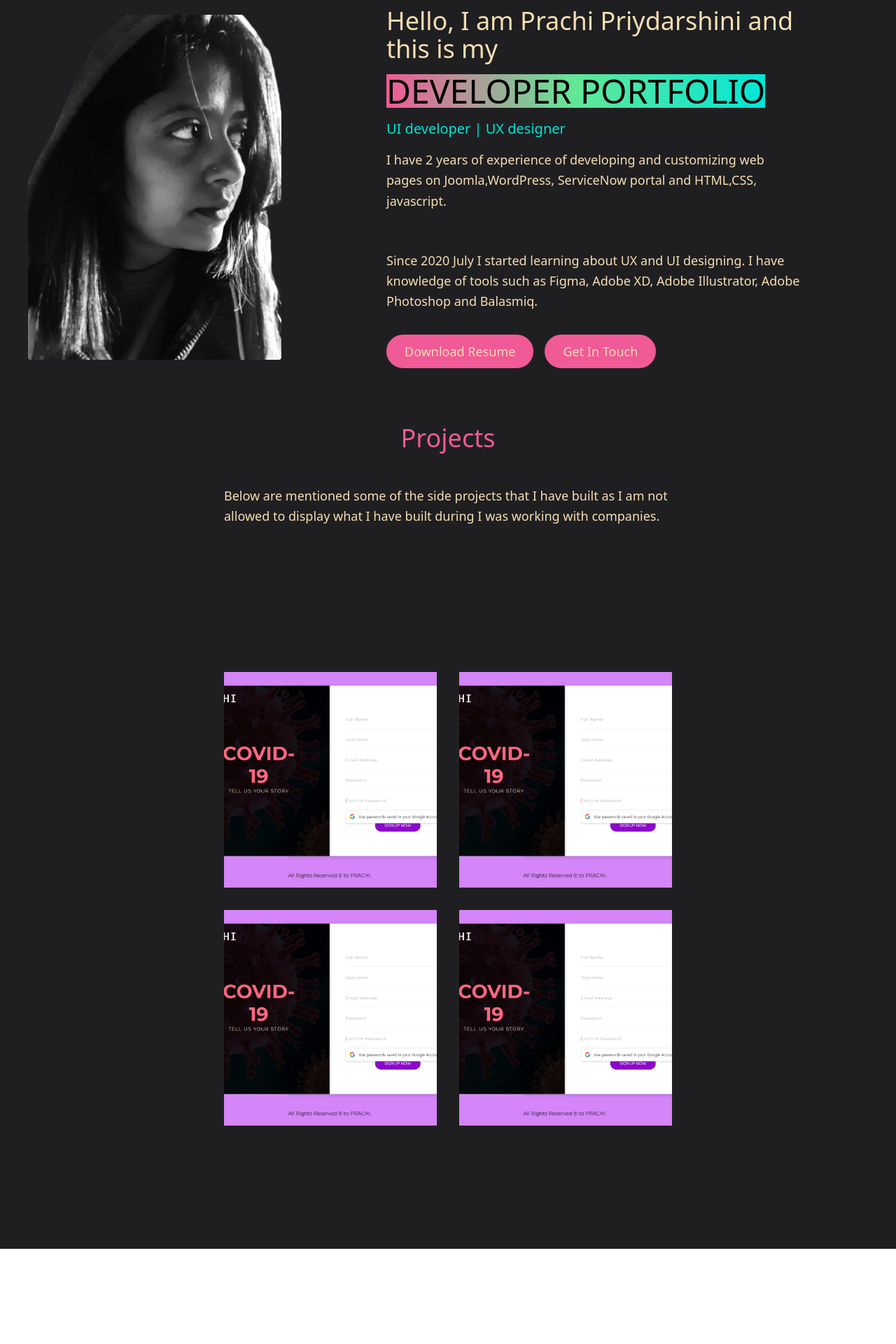
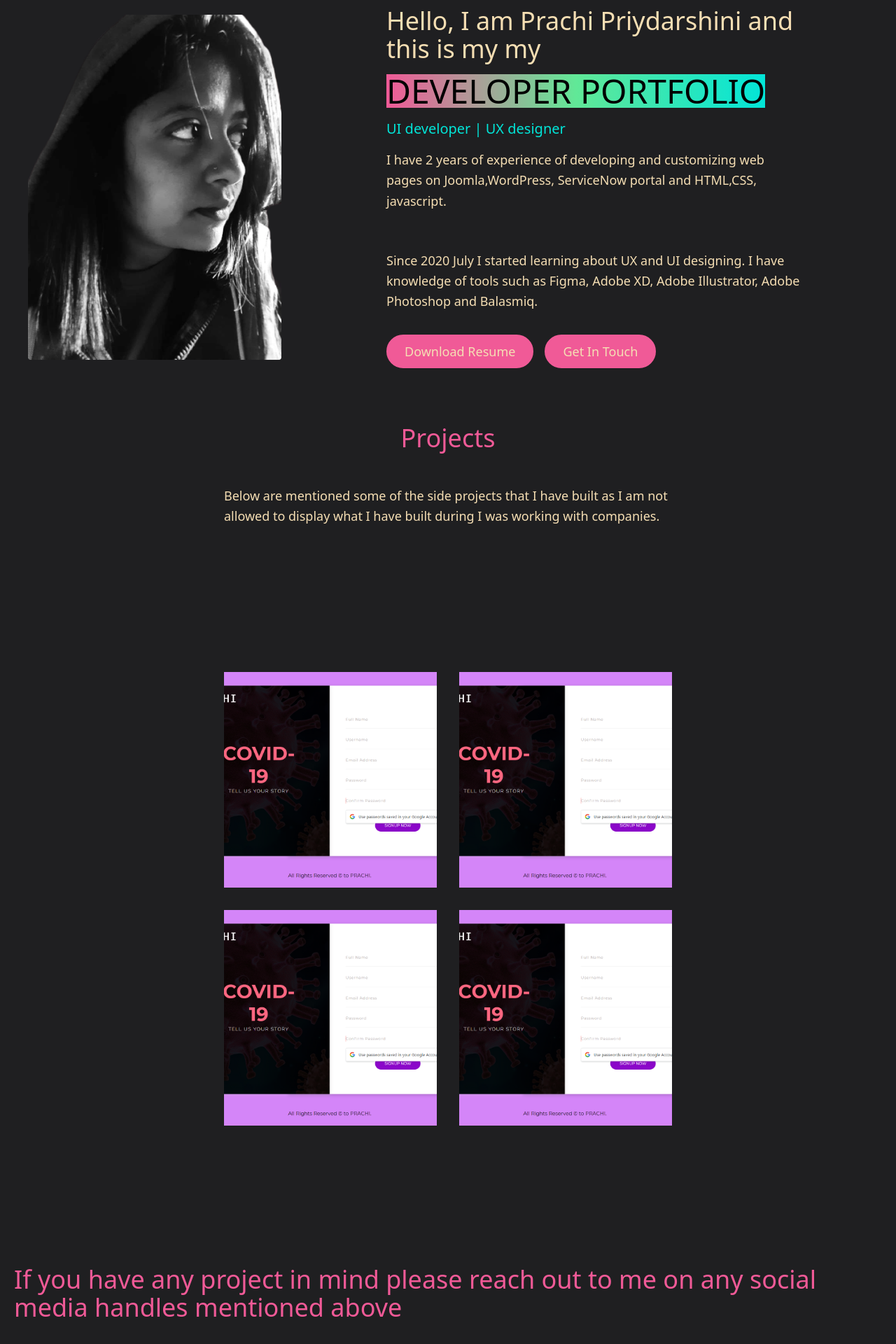
Before and after one commit to prachip1/devprachi, a React (Create React App) app: page / in a window 1280 px wide. Shown: the part 146-2066 px from the top of the page at 70% size. Before the commit the page ends 1930 px from the top, so only its background shows below. Built offline with nearby package versions, Linux system fonts and the light colour scheme.

Commit message:
new commit

```diff
--- a/src/App.js
+++ b/src/App.js
@@ -2,6 +2,7 @@ import React from "react";
 import About from "./components/About";
 import Navnew from "./components/Navnew";
 import Projects from "./components/Projects";
+import Contact from "./components/Contact";
 
 
 
@@ -11,7 +12,7 @@ export default function App(){
       <Navnew />
       <About />
       <Projects />
-     {/* <Contact />*/}
+     <Contact />
     </main>
   );
 }
--- a/src/components/About.js
+++ b/src/components/About.js
@@ -15,7 +15,7 @@ export default function About() {
        </div>
                <div className="lg:flex-grow md:w-1/2 lg:pr-24 md:pr-16 flex flex-col md:items-start md:text-left mb-16 md:mb-0 items-center text-center">
            <h3 className="title-font sm:text-4xl text-3xl mb-4 font-medium text-white font-sans">
-           Hello, I am Prachi Priydarshini and this is my
+           Hello, I am Prachi Priydarshini and this is my my
           </h3>
          <h1 className="text-5xl lg:inline-block text-black-dark md-tracking-widest bg-gradient-to-r from-pink-dark via-green-light via-blue-dark to-blue-light">DEVELOPER PORTFOLIO</h1>
 
--- a/src/components/Contact.js
+++ b/src/components/Contact.js
@@ -5,15 +5,12 @@ export default function Contact() {
 return (
     <section id="contact" className="relative bg-black-light">
       <div className="container w-full px-5 py-10 mx-auto flex sm:flex-nowrap flex-wrap">
-           <div className="w-full flex flex-col text-center ">
+
            <h2 className="sm:text-4xl text-3xl font-medium title-font mb-4 text-pink-dark">
-             Hire Me
+             If you have any project in mind please reach out to me on any social media handles mentioned above
             </h2>
-            <p className="leading-relaxed mb-5 text-pink-light">
-            Lorem ipsum dolor sit amet consectetur, adipisicing elit. Illum
-            suscipit officia aspernatur veritatis. Asperiores, aliquid?
-          </p>
-        </div>
+
+
 
 
 
```
Also changed, not shown: 1 other file (tests, documents, lock files or other folders).
